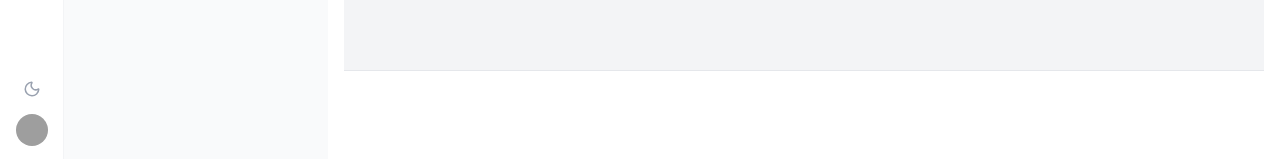
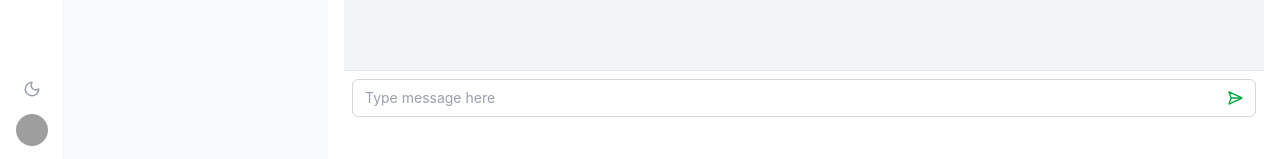
Before and after one commit to DEVPRESSSS/teamchat-signalr, a React (Vite) app in the folder team-chat.client/: page / in a window 1280 px wide. Shown: the part 638-797 px from the top of the page. Built offline with nearby package versions, Linux system fonts and the light colour scheme; grey boxes are pictures that could not be loaded.

Commit message:
Added SendMessageInput.jsx

```diff
--- a/team-chat.client/src/App.css
+++ b/team-chat.client/src/App.css
@@ -519,6 +519,12 @@
   .placeholder\:text-gray-400::placeholder {
     color: var(--color-gray-400);
   }
+  .focus-within\:border-gray-300:focus-within {
+    border-color: var(--color-gray-300);
+  }
+  .focus-within\:border-gray-600:focus-within {
+    border-color: var(--color-gray-600);
+  }
   .focus-within\:border-green-600:focus-within {
     border-color: var(--color-green-600);
   }
--- a/team-chat.client/src/components/SendFooter.jsx
+++ b/team-chat.client/src/components/SendFooter.jsx
@@ -1,8 +1,9 @@
+import SendMessageInput from "./SendMessageInput";
 
 function SendFooter() {
   return (
-      <div className= "border-t border-gray-200 h-20">
-
+      <div className="border-t border-gray-200 h-20 p-2">
+          <SendMessageInput placeholder = "Type message here"/>
       </div>
   );
 }
--- /dev/null
+++ b/team-chat.client/src/components/SendMessageInput.jsx
@@ -0,0 +1,18 @@
+import { SendHorizontal } from 'lucide-react';
+function SendMessageInput({ placeholder }) {
+    return (
+        <div className="flex items-center gap-2 border border-gray-300 px-3 mb-2 py-2 rounded-md w-full
+                         focus-within:border-gray-600 focus-within:ring-2 focus-within:ring-indigo-100
+                         transition-colors">
+
+            <input
+                className="flex-1 bg-transparent border-none outline-none text-sm placeholder:text-gray-400"
+                placeholder={placeholder}
+            />
+            <div className="shrink-0 text-gray-400">
+                <SendHorizontal className= "text-green-600 cursor-pointer" size={16} />
+            </div>
+        </div>
+    );
+}
+export default SendMessageInput;
```
